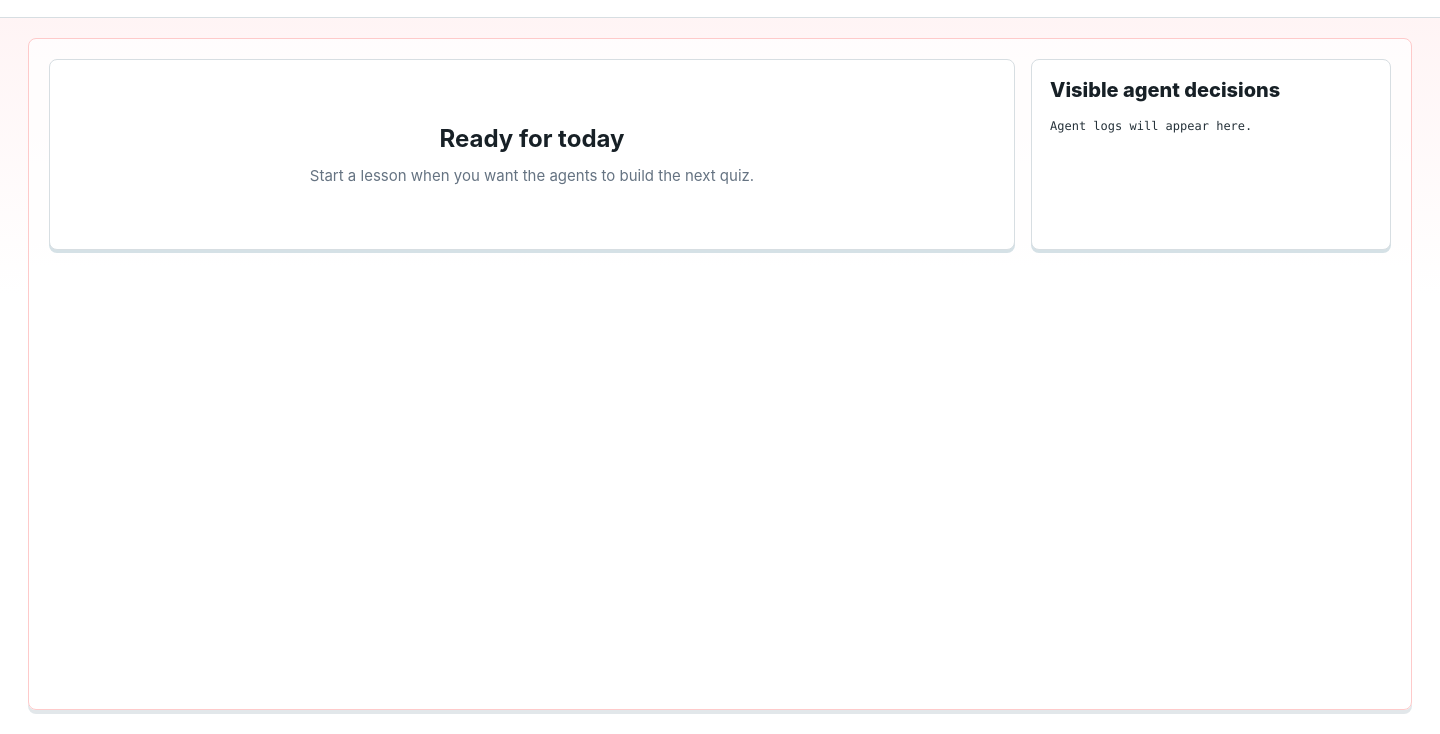
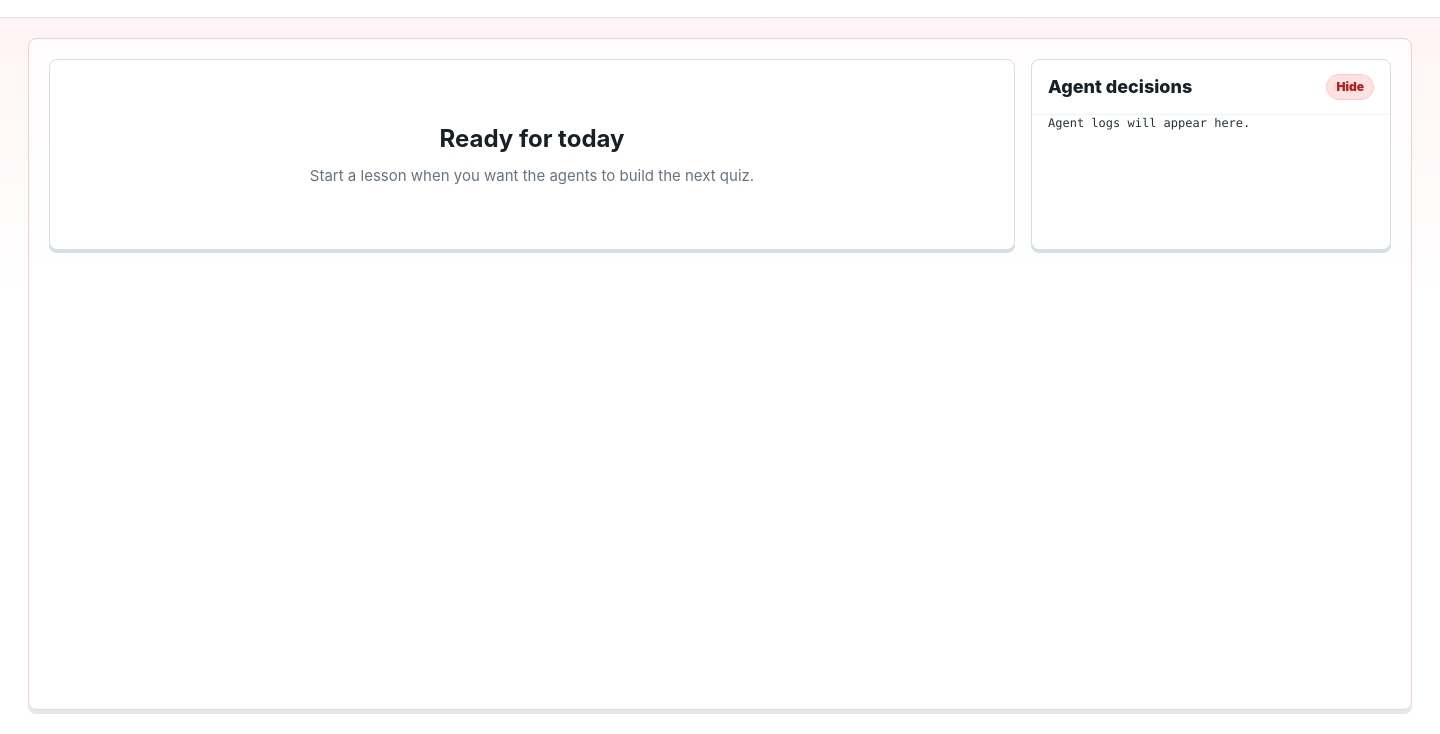
Before and after one commit to Jo2234/FluentAI, an Electron app: page desktop/electron/renderer.html in a window 1440 px wide. Shown: the part 66-800 px from the top of the page. Drawn offline with Linux system fonts and the light colour scheme; no server answers.

Commit message:
Make agent decisions collapsible

```diff
--- a/desktop/electron/renderer.html
+++ b/desktop/electron/renderer.html
@@ -371,6 +371,10 @@
       box-shadow: 0 4px 0 rgba(215, 222, 226, 0.72);
     }
 
+    .workspace.logs-collapsed {
+      grid-template-columns: minmax(0, 1fr) 210px;
+    }
+
     .workspace-head {
       grid-column: 1 / -1;
       display: none;
@@ -433,7 +437,7 @@
       display: none;
     }
 
-    .workspace.conversation-active .log-box {
+    .workspace.conversation-active .agent-log-panel {
       display: none;
     }
 
@@ -1180,30 +1184,60 @@
       display: block;
     }
 
+    .agent-log-panel {
+      min-height: 0;
+      border: 1px solid var(--line);
+      border-radius: 8px;
+      background: #ffffff;
+      box-shadow: 0 3px 0 #d5e1e6;
+      overflow: hidden;
+      display: grid;
+      grid-template-rows: auto minmax(0, 1fr);
+      align-self: stretch;
+    }
+
+    .agent-log-panel:not([open]) {
+      align-self: start;
+    }
+
+    .agent-log-panel summary {
+      min-height: 52px;
+      padding: 14px 16px;
+      display: flex;
+      align-items: center;
+      justify-content: space-between;
+      gap: 12px;
+      color: var(--ink);
+      cursor: pointer;
+      font: 800 18px/1.2 -apple-system, BlinkMacSystemFont, "Segoe UI", sans-serif;
+      list-style: none;
+      user-select: none;
+    }
+
+    .agent-log-panel summary::-webkit-details-marker {
+      display: none;
+    }
+
+    .log-toggle {
+      color: var(--accent-dark);
+      border: 1px solid #fecaca;
+      border-radius: 999px;
+      background: var(--soft);
+      padding: 5px 9px;
+      font-size: 12px;
+      font-weight: 900;
+      white-space: nowrap;
+    }
+
     .log-box {
       min-height: 0;
-      border: 1px solid var(--line);
-      border-radius: 8px;
-      background: #ffffff;
       color: #26323a;
-      padding: 58px 18px 18px;
+      padding: 0 16px 16px;
       font-family: Menlo, Consolas, monospace;
       font-size: 12px;
       overflow: auto;
       white-space: pre-wrap;
-      box-shadow: 0 3px 0 #d5e1e6;
-      position: relative;
-    }
-
-    .log-box::before {
-      content: "Visible agent decisions";
-      position: absolute;
-      top: 18px;
-      left: 18px;
-      right: 18px;
-      color: var(--ink);
-      font: 800 20px/1.2 -apple-system, BlinkMacSystemFont, "Segoe UI", sans-serif;
-      white-space: normal;
+      border-top: 1px solid #eef3f5;
     }
 
     .error {
@@ -1213,6 +1247,10 @@
 
     @media (max-width: 980px) {
       .workspace {
+        grid-template-columns: 1fr;
+      }
+
+      .workspace.logs-collapsed {
         grid-template-columns: 1fr;
       }
 
@@ -1355,7 +1393,13 @@
         </div>
       </div>
 
-      <div class="log-box" id="agentLogs">Agent logs will appear here.</div>
+      <details class="agent-log-panel" id="agentLogPanel" open>
+        <summary>
+          <span>Agent decisions</span>
+          <span class="log-toggle" id="agentLogToggle">Hide</span>
+        </summary>
+        <div class="log-box" id="agentLogs">Agent logs will appear here.</div>
+      </details>
     </section>
   </main>
 
@@ -1444,6 +1488,8 @@
       startConversationBtn: document.getElementById("startConversationBtn"),
       startTextFallbackBtn: document.getElementById("startTextFallbackBtn"),
       startVoiceFromTextBtn: document.getElementById("startVoiceFromTextBtn"),
+      agentLogPanel: document.getElementById("agentLogPanel"),
+      agentLogToggle: document.getElementById("agentLogToggle"),
       agentLogs: document.getElementById("agentLogs")
     };
 
@@ -1529,6 +1575,12 @@
       const previous = els.agentLogs.textContent === "Agent logs will appear here." ? "" : els.agentLogs.textContent + "\n";
       els.agentLogs.textContent = previous + logs.join("\n");
       els.agentLogs.scrollTop = els.agentLogs.scrollHeight;
+    }
+
+    function syncAgentLogPanel() {
+      const expanded = els.agentLogPanel.open;
+      els.workspace.classList.toggle("logs-collapsed", !expanded);
+      els.agentLogToggle.textContent = expanded ? "Hide" : "Show";
     }
 
     function showError(message) {
@@ -2424,6 +2476,7 @@
     els.endCallBtn.addEventListener("click", endRealtimeCall);
     els.chatForm.addEventListener("submit", sendConversationReply);
     els.video.addEventListener("change", syncCallCameraToSelect);
+    els.agentLogPanel.addEventListener("toggle", syncAgentLogPanel);
     els.languageSelect.addEventListener("change", async () => {
       endRealtimeCall();
       state.lessonSession = null;
@@ -2458,6 +2511,7 @@
     });
 
     updateVideoPreview();
+    syncAgentLogPanel();
     loadMediaDiagnostics().then(() => renderCallMedia());
     setMode("lesson");
     refreshStatus().then(ensureLessonStarted);
```
Also changed, not shown: notes.md (+1 -0 lines), plan.md (+1 -0 lines).
